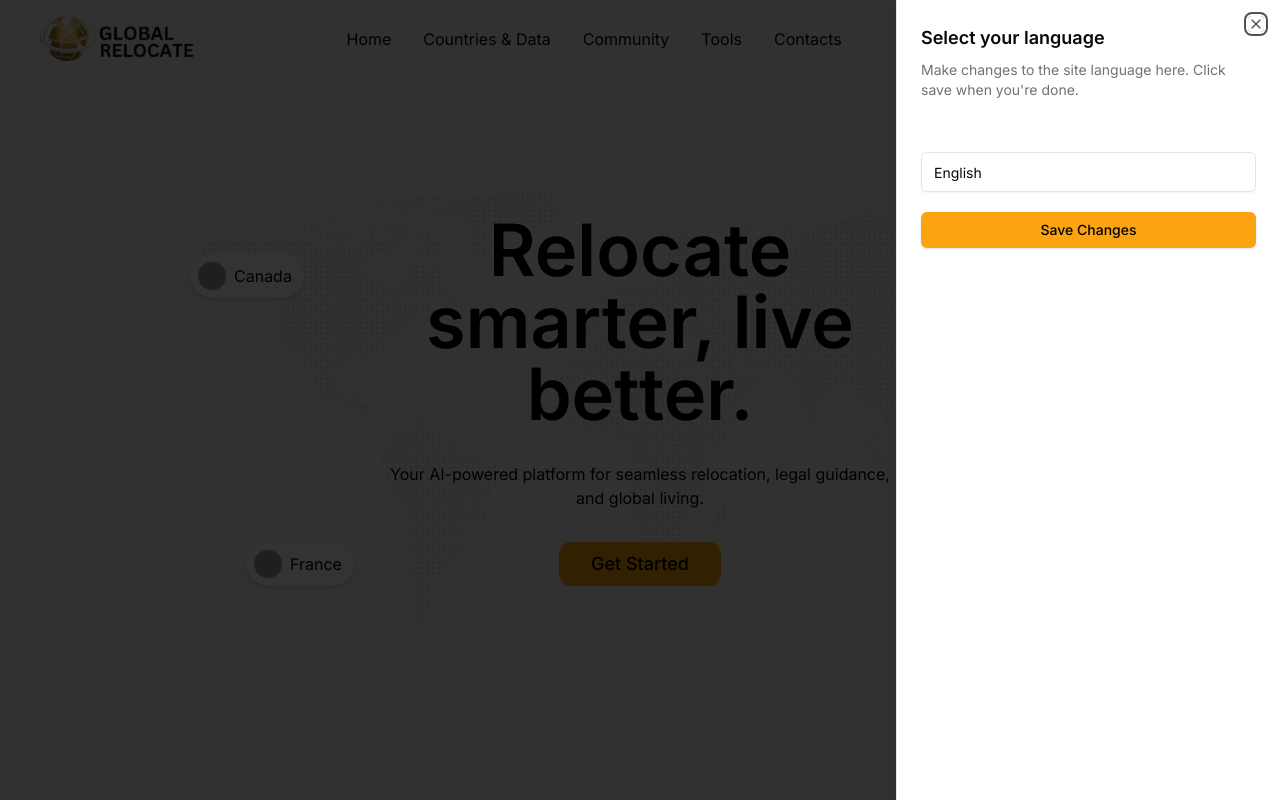
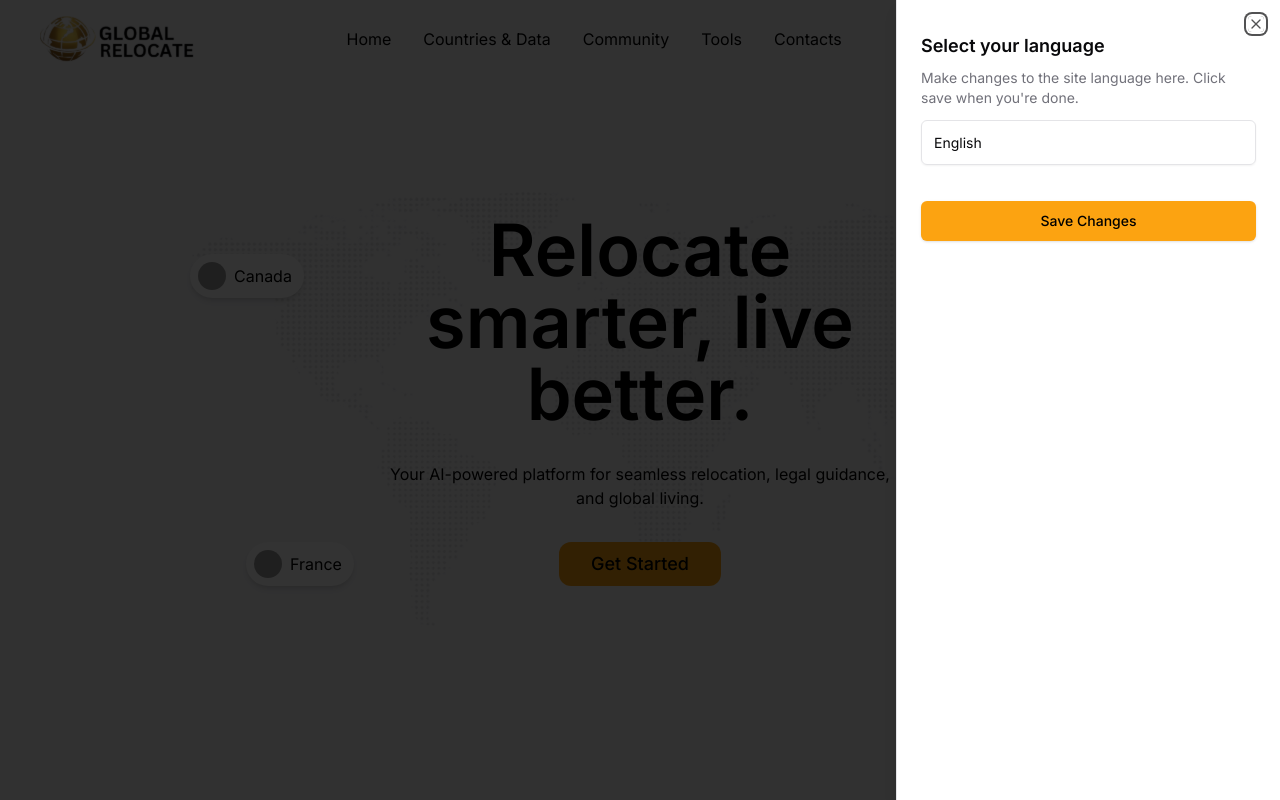
Before and after one commit to Global-Relocate/globalrelocatefrontend, a React (Vite) app: page / in a window 1280 px wide. Both pictures are taken after a click on the element "EN". Shown: the top 800 px of the page. Built offline with nearby package versions, Linux system fonts and the light colour scheme; no server answers; grey boxes are pictures that could not be loaded.

Commit message:
Refactor SelectLanguages component to add container div and adjust styles

```diff
--- a/src/components/drawers/SelectLanguages.jsx
+++ b/src/components/drawers/SelectLanguages.jsx
@@ -27,26 +27,28 @@ export default function SelectLanguages() {
         </div>
       </SheetTrigger>
       <SheetContent className="w-full sm:w-auto">
+        <div className="mt-2"> {/* Added container div with margin-top */}
           <SheetHeader>
             <SheetTitle className="text-left">Select your language</SheetTitle>
             <SheetDescription className="text-left">
               Make changes to the site language here. Click save when you're done.
             </SheetDescription>
           </SheetHeader>
-        <div className="flex flex-col mt-10">
-          <Input id="lang" value="English" className="w-full mt-3 h-[40px]" />
+          <div className="flex flex-col mb-4">
+            <Input id="lang" value="English" className="w-full mt-3 h-[45px]" />
           </div>
 
           <SheetFooter>
             <SheetClose asChild>
               <Button
                 type="submit"
-              className="w-full bg-[#FCA311] text-black hover:text-white mt-5"
+                className="w-full h-[40px] bg-[#FCA311] text-black hover:text-white mt-5"
               >
                 Save Changes
               </Button>
             </SheetClose>
           </SheetFooter>
+        </div>
       </SheetContent>
     </Sheet>
   );
```
Lines whose indentation alone changed are shown as unchanged.
